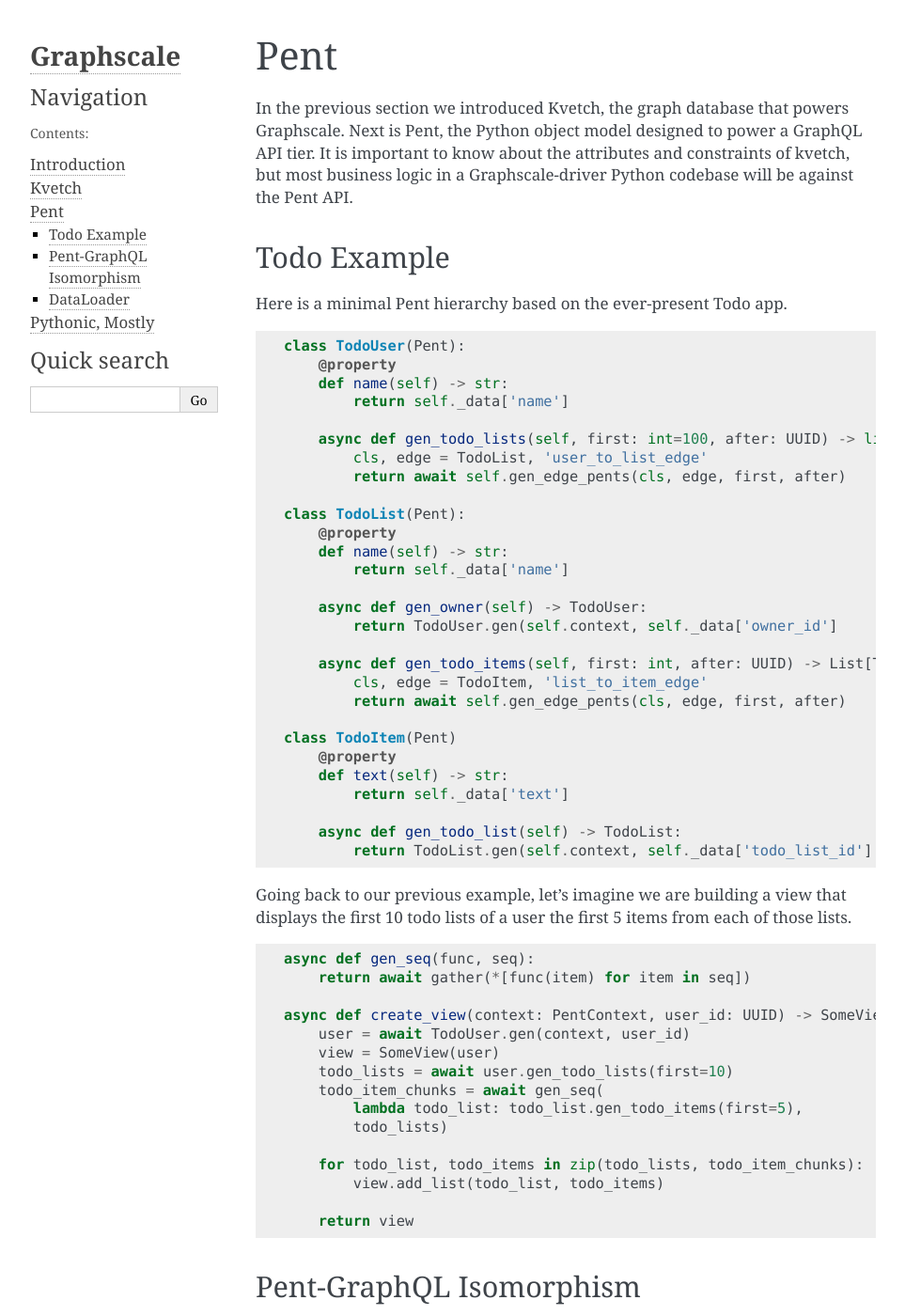
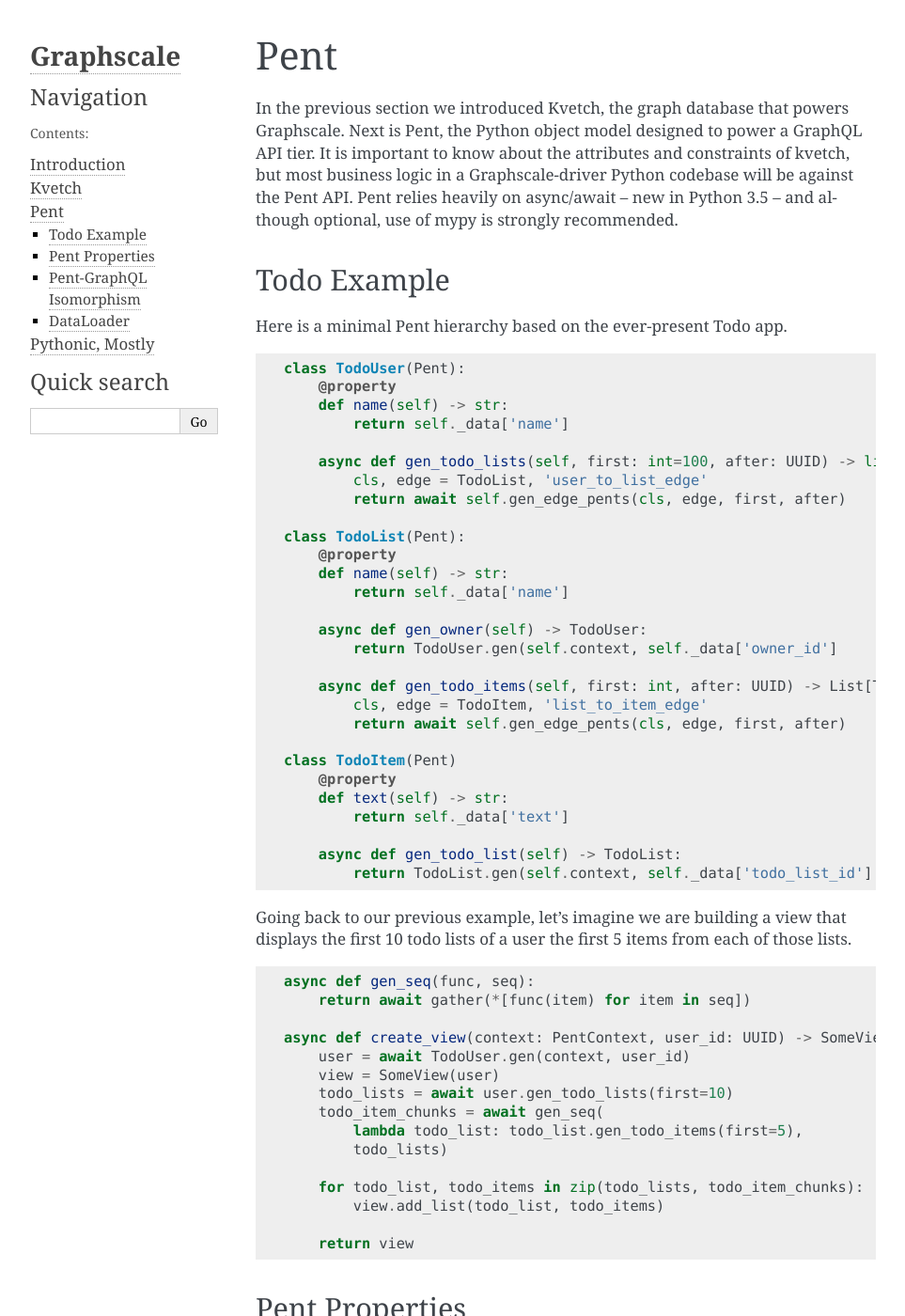
Before and after one commit to schrockn/graphscale, a Sphinx documentation site: the page built from docs/pent.rst, in a window 1280 px wide and 1400 px high. Shown: the whole window at 94% size, without its empty margins (148-1111 px from the left). Built offline with Sphinx 7.4.7, drawn with Linux system fonts in a browser that asks for light colours; some of the changed text lies outside the part shown.

Commit message:
index fixed

```diff
--- a/docs/introduction.rst
+++ b/docs/introduction.rst
@@ -12,7 +12,7 @@
 
 - **Pent**: A python object model designed specifically to power a GraphQL server. It is designed for easily managing concurrency in a single-threaded environment to efficiency interaction with a storage tier via batching.
 
-- **Grapple**: A code generation engine that produces GraphQL python type definitions, pent code, and kvetch configuration based on annotated GraphQL files.
+- **Grapple**: A code generation engine that produces GraphQL python type definitions, pent code, and kvetch configuration based on annotated GraphQL files in an opinionated layout and style.
 
 
 
--- a/docs/pent.rst
+++ b/docs/pent.rst
@@ -1,7 +1,7 @@
 Pent
 ====
 
-In the previous section we introduced Kvetch, the graph database that powers Graphscale. Next is Pent, the Python object model designed to power a GraphQL API tier. It is important to know about the attributes and constraints of kvetch, but most business logic in a Graphscale-driver Python codebase will be against the Pent API.
+In the previous section we introduced Kvetch, the graph database that powers Graphscale. Next is Pent, the Python object model designed to power a GraphQL API tier. It is important to know about the attributes and constraints of kvetch, but most business logic in a Graphscale-driver Python codebase will be against the Pent API. Pent relies heavily on async/await -- new in Python 3.5 -- and although optional, use of mypy is strongly recommended.
 
 Todo Example
 ------------
@@ -60,6 +60,13 @@
         return view
 
 
+Pent Properties
+---------------
+
+1. Read-only
+2. Global ID
+3. Designed for asynchronous programming
+
 
 
 Pent-GraphQL Isomorphism
```
Also changed, not shown: README.md (+15 -4 lines), 5 other files.
